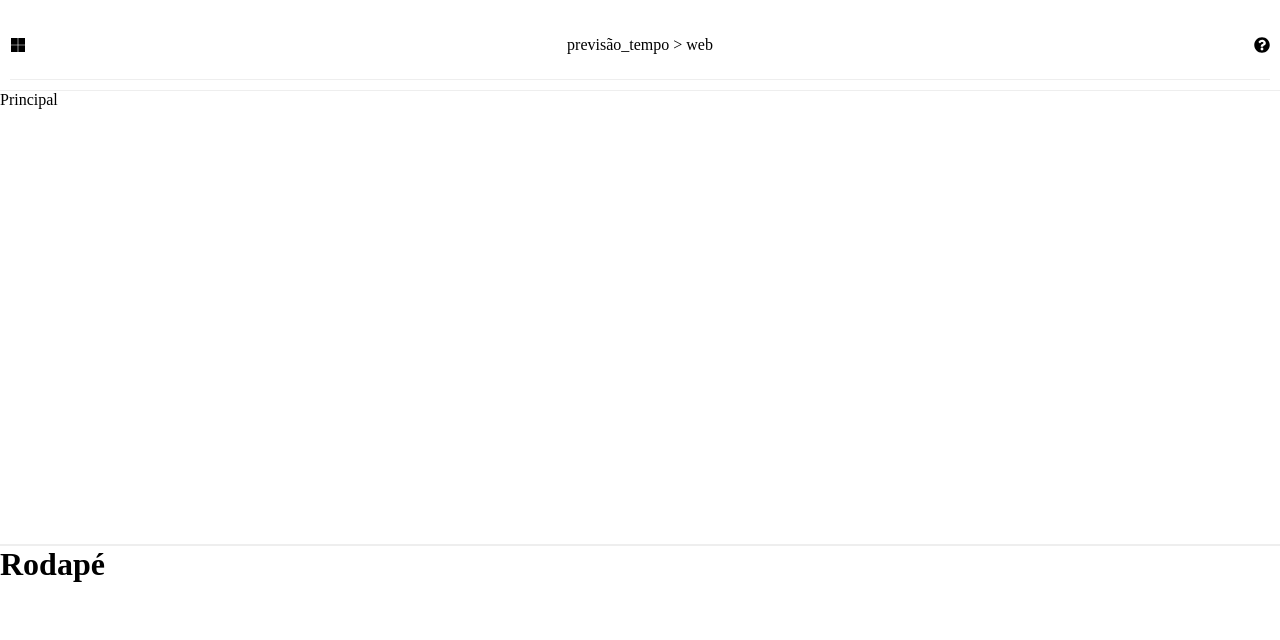
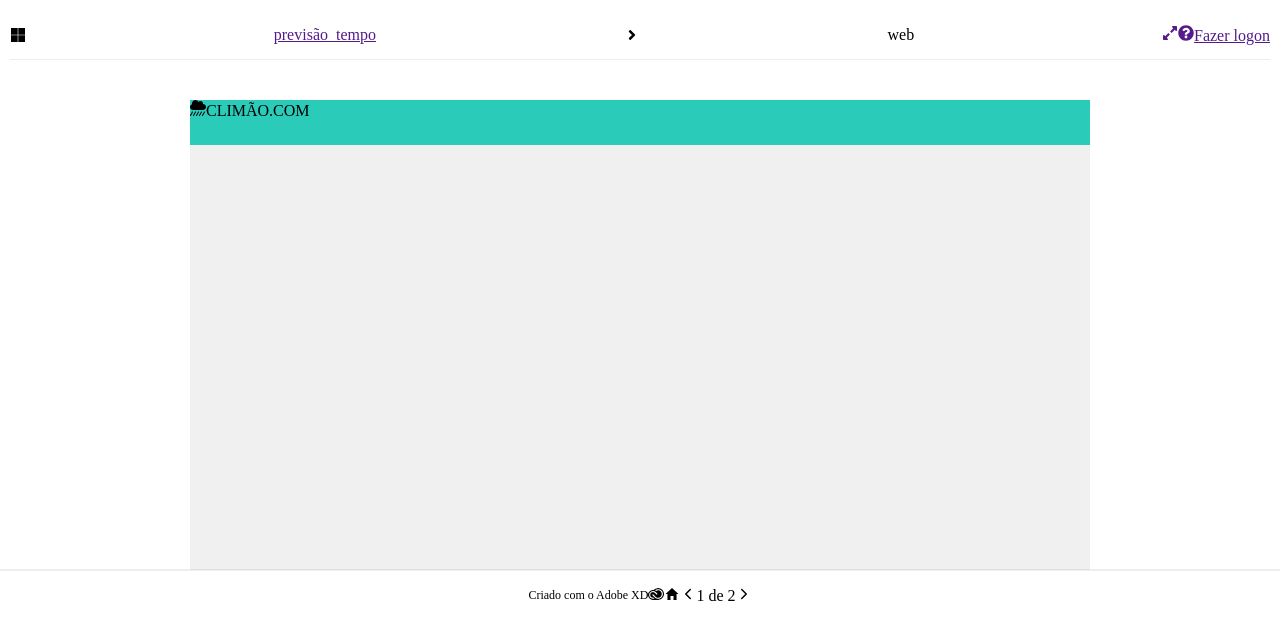
Before and after one commit to majunior07/climao, a React (Create React App) app: page / in a window 1280 px wide. Shown: the top 640 px of the page. Built offline with nearby package versions, Linux system fonts and the light colour scheme.

Commit message:
Quarto commit 14/04/23

```diff
--- a/package.json
+++ b/package.json
@@ -9,6 +9,7 @@
     "react": "^18.2.0",
     "react-dom": "^18.2.0",
     "react-icons": "^4.8.0",
+    "react-router-dom": "^5.3.4",
     "react-scripts": "5.0.1",
     "web-vitals": "^2.1.4"
   },
--- a/src/App.js
+++ b/src/App.js
@@ -1,29 +1,68 @@
-import {FaMicrosoft, FaQuestionCircle} from 'react-icons/fa'
+import react from 'react';
+
+import {FaMicrosoft, FaQuestionCircle, FaAngleRight, FaExpandAlt, FaCloudShowersHeavy} from 'react-icons/fa'
+import { IoMdHome, IoIosArrowBack, IoIosArrowForward } from 'react-icons/io';
+import { SiAdobecreativecloud } from 'react-icons/si';
 
 function App(){
   return (
     <div>
       <div className="cabecalho">
 
+
       <FaMicrosoft>
+      </FaMicrosoft>
 
-      </FaMicrosoft>
-        <a className='previsao'>
-            previsão_tempo > web
+        <a href="">
+            previsão_tempo
         </a>
 
+        <FaAngleRight>
+        </FaAngleRight>
+
+         <span>web</span>
+
+      <a href="">
+
+         <FaExpandAlt>
+         </FaExpandAlt>
+
         <FaQuestionCircle>
+        </FaQuestionCircle>
 
-        </FaQuestionCircle>
+
+        Fazer logon
+      </a>
 
       </div>
 
       <div className="principla">
-        Principal
+        <div className='central'>
+          <div className='busca'>
+            <FaCloudShowersHeavy>
+            </FaCloudShowersHeavy>
+            <span>CLIMÃO.COM</span>
+          </div>
+        </div>
       </div>
 
       <div className="rodape">
-        <h1>Rodapé</h1>
+
+        <span className='adobe'>Criado com o Adobe XD</span>
+        <a>
+          <SiAdobecreativecloud>
+          </SiAdobecreativecloud>
+
+          <IoMdHome>
+          </IoMdHome>
+          <IoIosArrowBack>
+          </IoIosArrowBack>
+        </a>
+        <span>1 de 2</span>
+        <a>
+          <IoIosArrowForward>
+          </IoIosArrowForward>
+        </a>
       </div>
     </div>
   );
--- a/src/index.css
+++ b/src/index.css
@@ -12,24 +12,43 @@ html, body, #root {
 .cabecalho{
   border-bottom: 1px solid #eee;
   margin: 10px 10px;
-  height: 70px;
-  align-items: center;
+  height: 50px;
+  display: flex;
+  align-items:center;
   justify-content: space-between;
-  display: flex;
+  flex-direction: row;
+
 }
 
 .previsao {
-  margin: 0;
-  margin-top: 0;
+
 }
 
 .principla{
-  border-top: 1px solid #eee;
   border-bottom: 1px solid #eee;
-  height: 455px;
+  height: 470px;
+}
+
+.central{
+  margin: 40px 190px;
+  background-color: #0000000F;
+  height: 470px;
+}
+
+.busca{
+  background-color: #2BCBBA;
+  height: 45px;
 }
 
 .rodape{
   border-top: 1px solid #eee;
-  height: 80px;
+  height: 50px;
+  display: flex;
+  align-items: center;
+  justify-content: center;
+  flex-direction: row;
 }
+
+.adobe{
+  font-size: 12px;
+}
```
Also changed, not shown: 1 other file (tests, documents, lock files or other folders).
